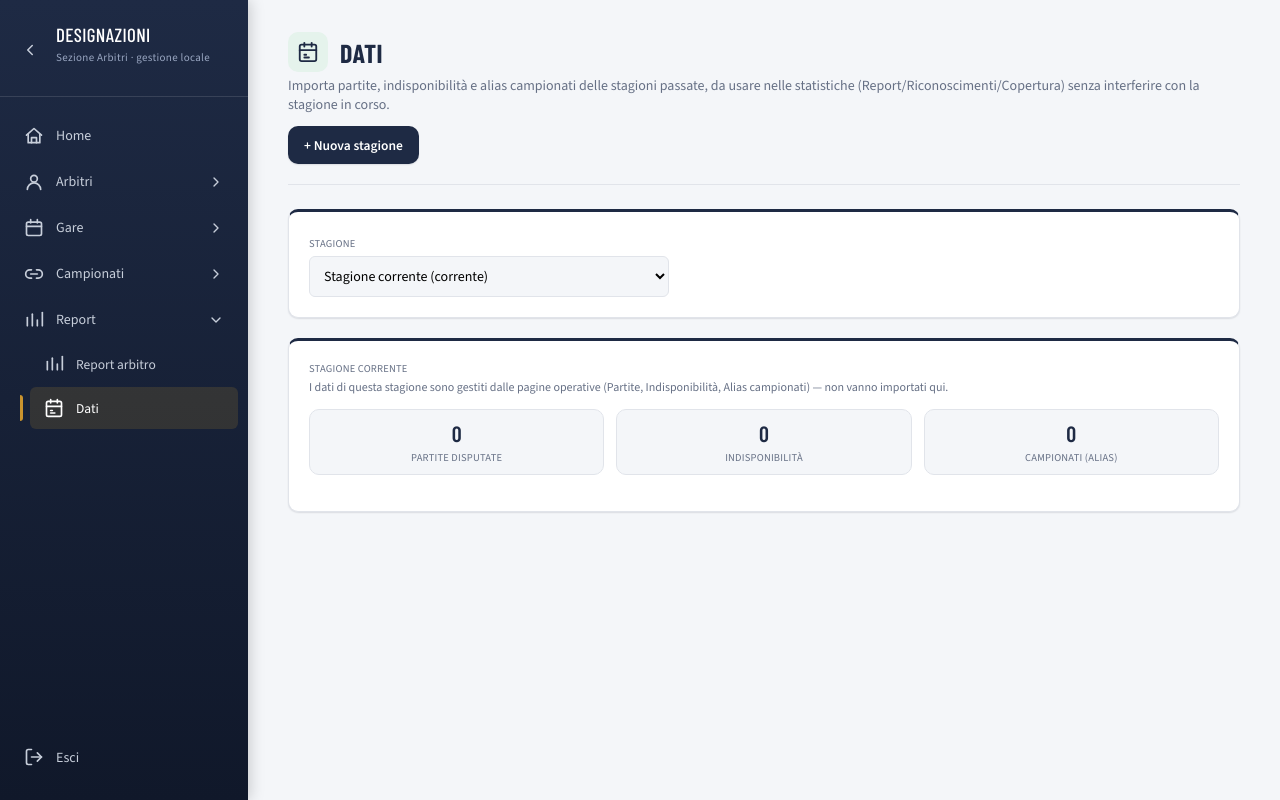
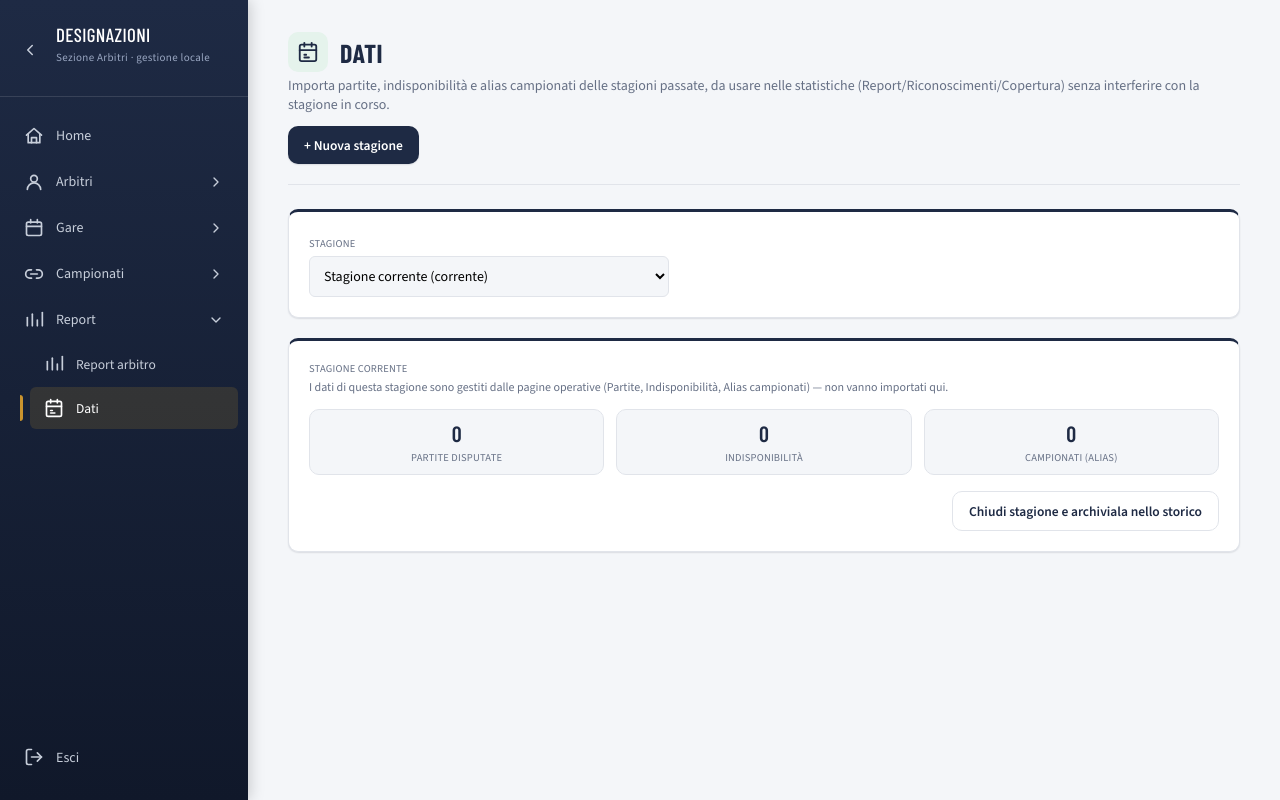
Before and after one commit to compesaro-debug/designazioni-arbitri, a Flask app: page /dati in a window 1280 px wide. Run offline with Flask 3, Linux system fonts and the light colour scheme; the visitor is signed in with stand-in values (Sample User, id 1); data comes from the database, SQL or seed files in the repository; data that the repository does not hold is empty.

Commit message:
Add season closure into history and polish list-view tables
Add a "chiudi stagione e archiviala" action on the Dati page: archives
the current season's played matches, unavailability periods and
championship aliases into a new historical season (with an automatic
DB backup first), then clears the live tables for a fresh season.
Also adds a status chip (in corso/futura/passata) to Indisponibilità
and a result/pending badge to the Partite disputate tab.

Co-Authored-By: Claude Sonnet 5 <noreply@anthropic.com>

```diff
--- a/app.py
+++ b/app.py
@@ -3,6 +3,7 @@ import datetime
 import os
 import re
 import secrets
+import shutil
 import db
 import importer
 
@@ -730,6 +731,88 @@ def add_stagione():
     nuovo_id = cur.lastrowid
     conn.close()
     return jsonify({"ok": True, "id": nuovo_id})
+
+
+@app.route("/api/stagioni/chiudi-corrente", methods=["POST"])
+def chiudi_stagione_corrente():
+    """Archivia tutta la stagione corrente (partite disputate, indisponibilità, alias
+    campionati) in una nuova stagione storica con il nome dato, poi svuota le tabelle live
+    per far ripartire la stagione corrente da zero. Le gare 'da disputare' non hanno un
+    posto nello storico (che rappresenta solo il già giocato) e vengono eliminate insieme
+    al resto. Anagrafica arbitri, Società e le distanze tra comuni NON vengono toccate:
+    non sono legate a una singola stagione. Operazione irreversibile dall'interfaccia,
+    per questo viene sempre preceduta da un backup automatico del file del database."""
+    data = request.json
+    nome = (data.get("nome") or "").strip()
+    if not nome:
+        return jsonify({"ok": False, "errore": "Il nome della nuova stagione storica è obbligatorio."}), 400
+
+    cartella_backup = os.path.dirname(db.DB_PATH)
+    timestamp = datetime.datetime.now().strftime("%Y%m%d_%H%M%S")
+    percorso_backup = os.path.join(cartella_backup, f"designazioni_backup_{timestamp}_pre_chiusura_stagione.db")
+    shutil.copy2(db.DB_PATH, percorso_backup)
+
+    conn = db.get_db()
+    cur = conn.execute("INSERT INTO stagioni (nome, dati_live) VALUES (?, 0)", (nome,))
+    stagione_id = cur.lastrowid
+
+    mappa_campionati = {}
+    for c in conn.execute("SELECT * FROM campionati").fetchall():
+        cur = conn.execute(
+            "INSERT INTO campionati_storici (stagione_id, nome, km_per_partita) VALUES (?,?,?)",
+            (stagione_id, c["nome"], c["km_per_partita"]),
+        )
+        mappa_campionati[c["id"]] = cur.lastrowid
+    for s in conn.execute("SELECT * FROM squadre").fetchall():
+        nuovo_campionato_id = mappa_campionati.get(s["campionato_id"])
+        if nuovo_campionato_id is not None:
+            conn.execute(
+                "INSERT INTO squadre_storiche (campionato_storico_id, nome) VALUES (?,?)",
+                (nuovo_campionato_id, s["nome"]),
+            )
+    for cc in conn.execute("SELECT * FROM campionati_codici").fetchall():
+        nuovo_campionato_id = mappa_campionati.get(cc["campionato_id"])
+        if nuovo_campionato_id is not None:
+            conn.execute(
+                "INSERT INTO campionati_storici_codici (campionato_storico_id, codice, tipo_fase) VALUES (?,?,?)",
+                (nuovo_campionato_id, cc["codice"], cc["tipo_fase"]),
+            )
+
+    colonne_partite_sql = ",".join(db.PARTITE_COLONNE)
+    n_partite_disputate = conn.execute("SELECT COUNT(*) FROM partite WHERE disputata=1").fetchone()[0]
+    n_partite_da_disputare = conn.execute("SELECT COUNT(*) FROM partite WHERE disputata=0").fetchone()[0]
+    conn.execute(
+        f"INSERT INTO partite_storiche (stagione_id, {colonne_partite_sql}) "
+        f"SELECT ?, {colonne_partite_sql} FROM partite WHERE disputata=1",
+        (stagione_id,),
+    )
+
+    colonne_indisp_sql = ",".join(db.INDISPONIBILITA_COLONNE)
+    n_indisponibilita = conn.execute("SELECT COUNT(*) FROM indisponibilita").fetchone()[0]
+    conn.execute(
+        f"INSERT INTO indisponibilita_storiche (stagione_id, {colonne_indisp_sql}) "
+        f"SELECT ?, {colonne_indisp_sql} FROM indisponibilita",
+        (stagione_id,),
+    )
+
+    conn.execute("DELETE FROM partite")
+    conn.execute("DELETE FROM indisponibilita")
+    conn.execute("DELETE FROM rimborso_km_proposte")
+    conn.execute("DELETE FROM campionati_codici")
+    conn.execute("DELETE FROM squadre")
+    conn.execute("DELETE FROM campionati")
+    conn.commit()
+    conn.close()
+
+    return jsonify({
+        "ok": True,
+        "stagione_id": stagione_id,
+        "backup": os.path.basename(percorso_backup),
+        "n_partite_archiviate": n_partite_disputate,
+        "n_partite_eliminate": n_partite_da_disputare,
+        "n_indisponibilita_archiviate": n_indisponibilita,
+        "n_campionati_archiviati": len(mappa_campionati),
+    })
 
 
 @app.route("/api/stagioni/<int:id>", methods=["DELETE"])
--- a/static/js/dati.js
+++ b/static/js/dati.js
@@ -32,6 +32,33 @@ async function selezionaStagione() {
 }
 
 document.getElementById("selettore-stagione-dati").addEventListener("change", selezionaStagione);
+
+function apriModaleChiudiStagione() {
+  document.getElementById("f-chiudi-stagione-nome").value = "";
+  openOverlay("modale-chiudi-stagione");
+}
+
+async function confermaChiudiStagione() {
+  const nome = document.getElementById("f-chiudi-stagione-nome").value.trim();
+  if (!nome) return;
+  if (!confirm(`Confermi? La stagione corrente verrà archiviata come "${nome}" e le tabelle della stagione corrente (partite, indisponibilità, alias campionati) verranno svuotate.`)) return;
+  const risultato = await apiSend("/api/stagioni/chiudi-corrente", "POST", { nome });
+  if (!risultato.ok) {
+    alert(risultato.errore || "Errore durante la chiusura della stagione.");
+    return;
+  }
+  closeOverlay("modale-chiudi-stagione");
+  alert(
+    `Stagione archiviata come "${nome}".\n\n` +
+    `${risultato.n_partite_archiviate} partite disputate archiviate\n` +
+    `${risultato.n_indisponibilita_archiviate} indisponibilità archiviate\n` +
+    `${risultato.n_campionati_archiviati} alias campionati archiviati\n` +
+    `${risultato.n_partite_eliminate} partite da disputare eliminate (non archiviabili)\n\n` +
+    `Backup del database salvato come ${risultato.backup}.`
+  );
+  _stagioneSelezionataId = null;
+  await caricaStagioni();
+}
 
 function apriModaleStagione() {
   document.getElementById("f-stagione-nome").value = "";
--- a/templates/dati.html
+++ b/templates/dati.html
@@ -38,6 +38,9 @@
       <div class="riepilogo-valore" id="live-n-campionati">--</div>
       <div class="riepilogo-label">Campionati (alias)</div>
     </div>
+  </div>
+  <div class="actions" style="justify-content:flex-end; margin-top:6px;">
+    <button class="btn btn-secondary" onclick="apriModaleChiudiStagione()">Chiudi stagione e archiviala nello storico</button>
   </div>
 </div>
 
@@ -115,6 +118,23 @@
   </div>
 </div>
 
+<div class="overlay" id="modale-chiudi-stagione">
+  <div class="modal">
+    <h2>Chiudi la stagione corrente</h2>
+    <p class="hint" style="color:var(--rosso-scuro); font-weight:600;">
+      Le partite disputate, le indisponibilità e gli alias campionati di questa stagione verranno copiati nella nuova stagione storica qui sotto. Subito dopo, le tabelle della stagione corrente vengono svuotate: partite (comprese quelle ancora da disputare), indisponibilità e alias campionati. Anagrafica arbitri, Società e le distanze tra comuni non vengono toccate.
+    </p>
+    <p class="hint">Viene fatto automaticamente un backup del database prima di procedere, ma l'operazione non si può annullare dall'interfaccia.</p>
+    <div class="form-grid">
+      <div class="form-field full"><label>Nome della nuova stagione storica</label><input id="f-chiudi-stagione-nome" placeholder="es. 2025/2026"></div>
+    </div>
+    <div class="modal-footer">
+      <button class="btn btn-secondary" onclick="closeOverlay('modale-chiudi-stagione')">Annulla</button>
+      <button class="btn btn-primary" style="background:var(--rosso); border-color:var(--rosso);" onclick="confermaChiudiStagione()">Chiudi stagione e svuota</button>
+    </div>
+  </div>
+</div>
+
 <div class="overlay" id="modale-stagione">
   <div class="modal">
     <h2>Nuova stagione</h2>
```
Also changed, not shown: static/js/indisponibilita.js (+18 -0 lines), static/js/partite.js (+9 -1 lines), templates/indisponibilita.html (+9 -0 lines).
